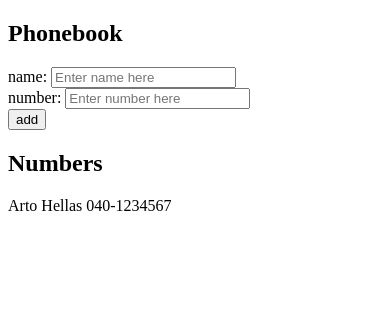
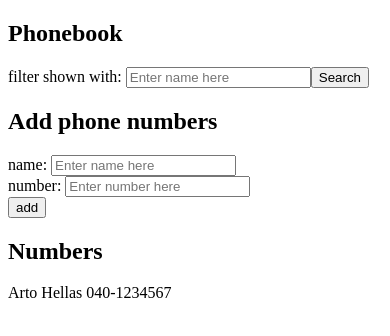
Before and after one commit to KartikPat250905/full-stack-open, a React (Vite) app in the folder part2/phonebook/: page / in a window 390 px wide. Shown: the top 336 px of the page. Built offline with nearby package versions, Linux system fonts and the light colour scheme.

Commit message:
Part2 : exercise 2.9*: The Phonebook Step 4

```diff
--- a/part2/phonebook/src/App.jsx
+++ b/part2/phonebook/src/App.jsx
@@ -4,8 +4,13 @@ const App = () => {
   const [persons, setPersons] = useState([
     { name: 'Arto Hellas', number: '040-1234567'}
   ])
+
   const [newName, setNewName] = useState('')
   const[newNumber, setNewNumber] = useState('')
+  const[searchName, setSearchName] = useState('')
+  const[searchInput, setSearchInput] = useState('')
+  const [searchPerformed, setSearchPerformed] = useState(false);
+
 
   const handleNameChange = (event) => {
     setNewName(event.target.value)
@@ -15,12 +20,24 @@ const App = () => {
     setNewNumber(event.target.value)
   }
 
+  const handleSearchClick = (_) => {
+    setSearchName(searchInput);
+    setSearchInput('');
+    setSearchPerformed(true);
+  }
+
+  const handleSearchInputChange = (event) => {
+    setSearchInput(event.target.value);
+  };
+
   const addName = (event) => {
     event.preventDefault()
+    setSearchPerformed(false)
+    setSearchName("")
     const similarNames = persons.filter((person) => newName === person.name)
     if (!similarNames.length)
     {
-      const nameObj = { name: newName , number: newNumber}
+      const nameObj = { name: newName , number: newNumber, id: persons.length}
       setPersons(persons.concat(nameObj))
       setNewName("")
       setNewNumber("")
@@ -29,9 +46,18 @@ const App = () => {
       alert(`${newName} is already added to phonebook`)
   }
 
+  const matchedPerson = persons.find((person) => person.name === searchName)
+
   return (
     <div>
       <h2>Phonebook</h2>
+      <div>
+        filter shown with: <input type="text" placeholder='Enter name here' value={searchInput} onChange={handleSearchInputChange} required/>
+        <button onClick={handleSearchClick}>Search</button>
+        {setSearchPerformed && matchedPerson && (<p>{matchedPerson.name} {matchedPerson.number}</p>)}
+        {setSearchPerformed && !matchedPerson && searchName && (<p>No matches found.</p>)}
+      </div>
+      <h2>Add phone numbers</h2>
       <form onSubmit={addName}>
         <div>
           name: <input type="text" placeholder='Enter name here' value={newName} onChange={handleNameChange} required/>
```
